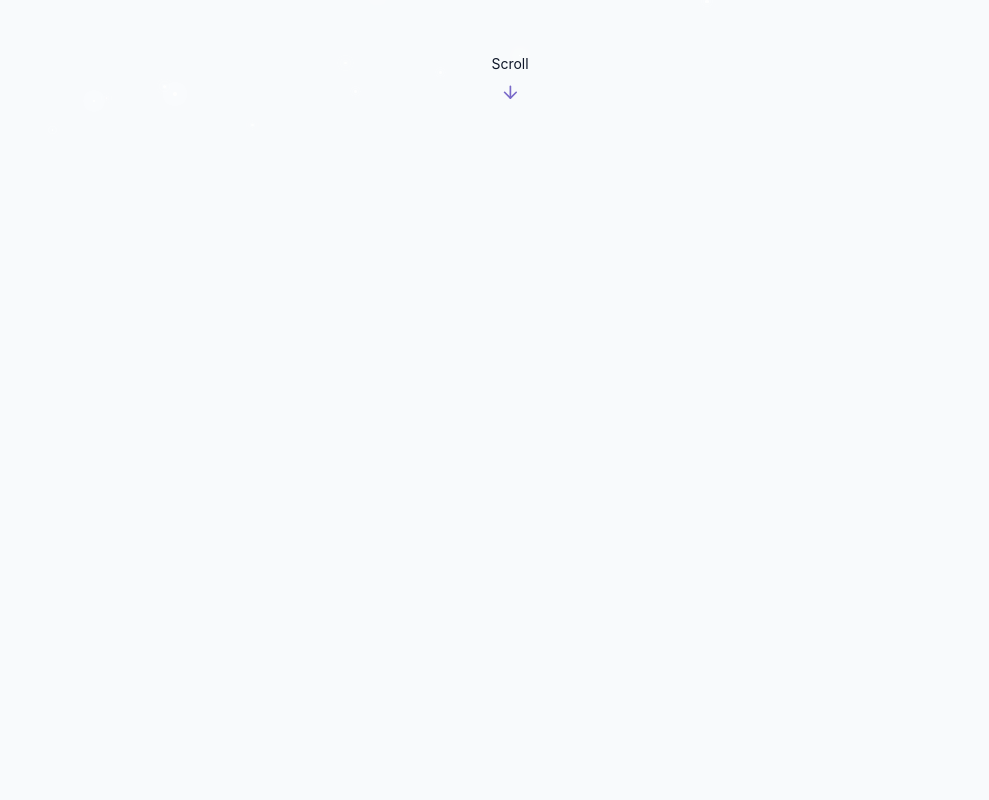
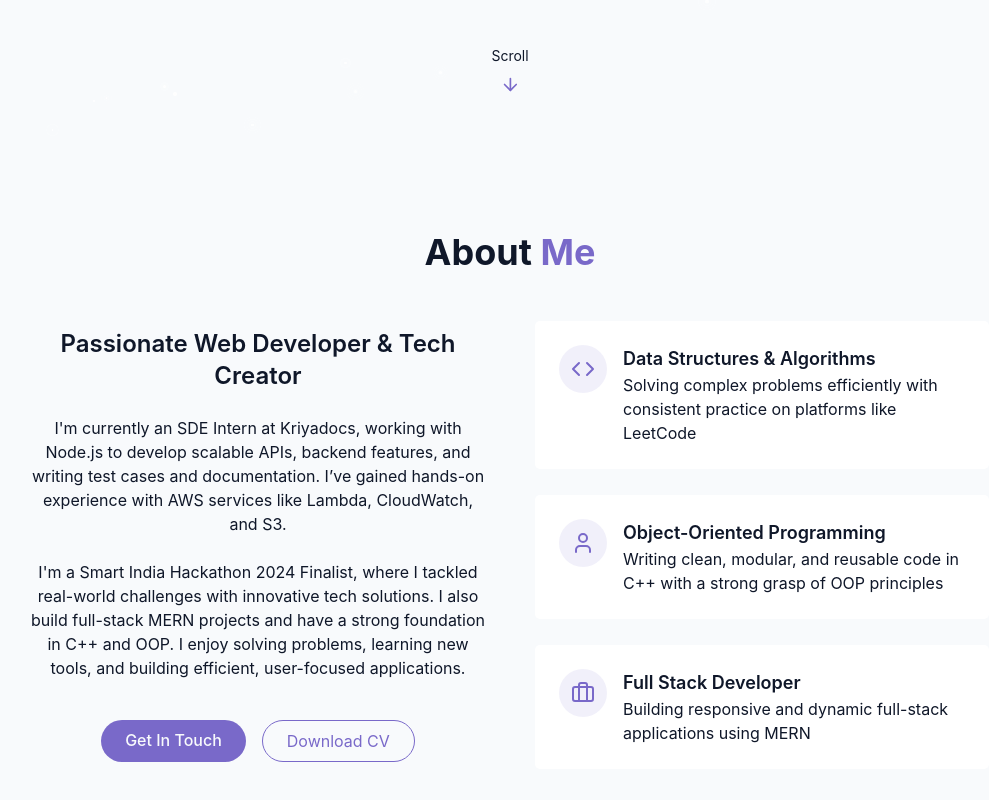
Before and after one commit to BhuviRoXx/portfolio, a React (Vite) app: page / in a window 1280 px wide. Shown: the part 664-1464 px from the top of the page, without its empty margins (130-1119 px from the left). Before the commit the page ends 800 px from the top, so only its background shows below. Built offline with nearby package versions, Linux system fonts and the light colour scheme.

Commit message:
About Section and changed intro in hero section

```diff
--- /dev/null
+++ b/src/Components/AboutSection.jsx
@@ -0,0 +1,87 @@
+import { Briefcase, Code, User } from "lucide-react";
+
+export const AboutSection = () => {
+  return (
+    <section id="about" className="py-24 px-4 relative">
+      {" "}
+      <div className="container mx-auto max-w-5xl">
+        <h2 className="text-3xl md:text-4xl font-bold mb-12 text-center">
+          About <span className="text-primary"> Me</span>
+        </h2>
+
+        <div className="grid grid-cols-1 md:grid-cols-2 gap-12 items-center">
+          <div className="space-y-6">
+            <h3 className="text-2xl font-semibold">
+              Passionate Web Developer & Tech Creator
+            </h3>
+
+            <p className="text-muted-foreground">
+              I'm currently an SDE Intern at Kriyadocs, working with Node.js to develop scalable APIs, backend features, and writing test cases and documentation. I’ve gained hands-on experience with AWS services like Lambda, CloudWatch, and S3.
+            </p>
+
+            <p className="text-muted-foreground">
+              I'm a Smart India Hackathon 2024 Finalist, where I tackled real-world challenges with innovative tech solutions. I also build full-stack MERN projects and have a strong foundation in C++ and OOP. I enjoy solving problems, learning new tools, and building efficient, user-focused applications.
+            </p>
+
+            <div className="flex flex-col sm:flex-row gap-4 pt-4 justify-center">
+              <a href="#contact" className="cosmic-button">
+                {" "}
+                Get In Touch
+              </a>
+
+              <a
+                href=""
+                className="px-6 py-2 rounded-full border border-primary text-primary hover:bg-primary/10 transition-colors duration-300"
+              >
+                Download CV
+              </a>
+            </div>
+          </div>
+
+          <div className="grid grid-cols-1 gap-6">
+            <div className="gradient-border p-6 card-hover">
+              <div className="flex items-start gap-4">
+                <div className="p-3 rounded-full bg-primary/10">
+                  <Code className="h-6 w-6 text-primary" />
+                </div>
+                <div className="text-left">
+                  <h4 className="font-semibold text-lg"> Data Structures & Algorithms</h4>
+                  <p className="text-muted-foreground">
+                    Solving complex problems efficiently with consistent practice on platforms like LeetCode
+                  </p>
+                </div>
+              </div>
+            </div>
+            <div className="gradient-border p-6 card-hover">
+              <div className="flex items-start gap-4">
+                <div className="p-3 rounded-full bg-primary/10">
+                  <User className="h-6 w-6 text-primary" />
+                </div>
+                <div className="text-left">
+                  <h4 className="font-semibold text-lg">Object-Oriented Programming</h4>
+                  <p className="text-muted-foreground">
+                   Writing clean, modular, and reusable code in C++ with a strong grasp of OOP principles
+                  </p>
+                </div>
+              </div>
+            </div>
+            <div className="gradient-border p-6 card-hover">
+              <div className="flex items-start gap-4">
+                <div className="p-3 rounded-full bg-primary/10">
+                  <Briefcase className="h-6 w-6 text-primary" />
+                </div>
+
+                <div className="text-left">
+                  <h4 className="font-semibold text-lg">Full Stack Developer</h4>
+                  <p className="text-muted-foreground">
+                    Building responsive and dynamic full-stack applications using MERN
+                  </p>
+                </div>
+              </div>
+            </div>
+          </div>
+        </div>
+      </div>
+    </section>
+  );
+};
--- a/src/Components/HeroSection.jsx
+++ b/src/Components/HeroSection.jsx
@@ -21,7 +21,9 @@ export const HeroSection = () => {
           </h1>
 
           <p className="text-md md:text-md text-muted-foreground max-2-2xl mx-auto opacity-0 animate-fade-in-delay-3">
-            I'm a Software Developer and currently SDE Intern at Kriyadocs, working with Node.js to build scalable APIs, features, and test cases. I have experience with AWS services like Lambda, CloudWatch, and S3. I've also built personal projects using React.js and the MERN stack, and I'm proficient in C++ with a solid understanding of OOP.
+            I'm software developer and SIH 2024 Finalist with a passion for backend systems, full-stack development, and building impactful tech solutions. I enjoy turning ideas into scalable applications, optimizing performance, and continuously exploring new technologies to solve real-world problems.
+
+
           </p>
 
           <div className="pt-4 opacity-0 animate-fade-in-delay-4">
--- a/src/Pages/Home.jsx
+++ b/src/Pages/Home.jsx
@@ -1,3 +1,4 @@
+import { AboutSection } from "../Components/AboutSection"
 import { HeroSection } from "../Components/HeroSection"
 import { Navbar } from "../Components/NavBar"
 import { StarBackGround } from "../Components/StarBackGround"
@@ -10,6 +11,7 @@ export const Home = () => {
         <StarBackGround/>
         <Navbar/>
         <HeroSection/>
+        <AboutSection/>
     </div>
   )
 }
```
